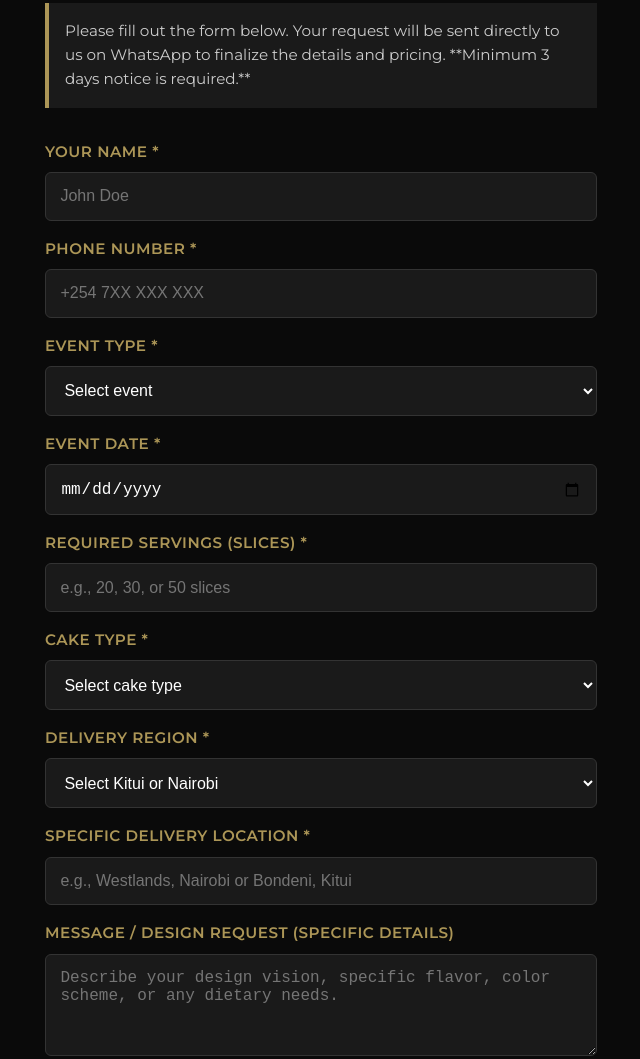
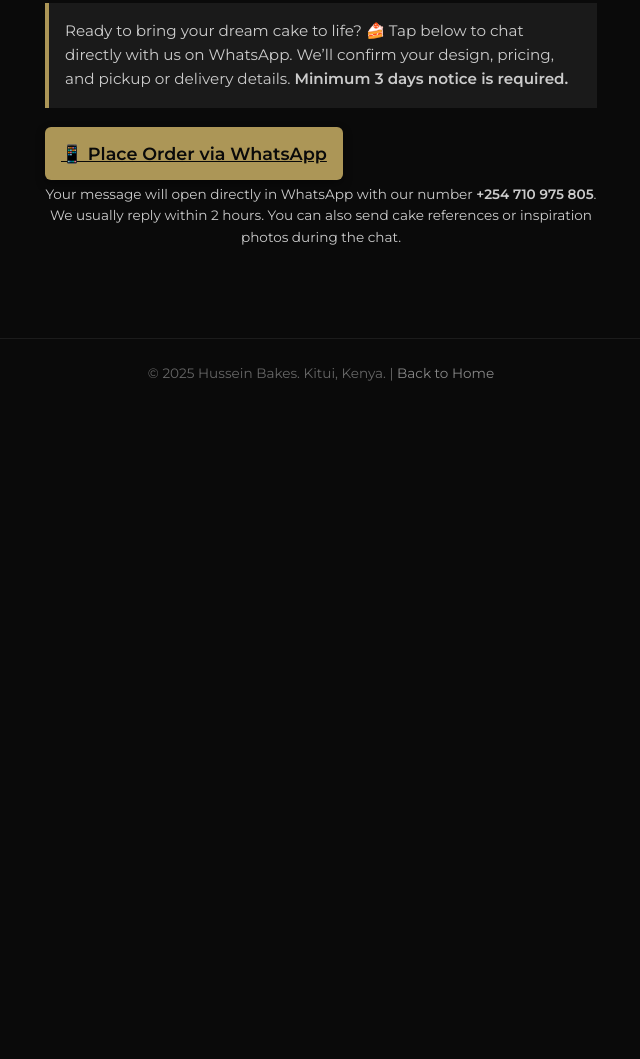
Before and after one commit to husseinbakes/Order-form, a plain HTML site: page index.html in a window 1280 px wide. Shown: the part 391-1450 px from the top of the page, without its empty margins (319-959 px from the left). After the commit the page ends 800 px from the top, so only its background shows below. Drawn offline with Linux system fonts and the light colour scheme; files that its build step writes are made by us from their sources.

Commit message:
Update index.html

```diff
--- a/index.html
+++ b/index.html
@@ -4,22 +4,24 @@
   <meta charset="UTF-8" />
   <meta name="viewport" content="width=device-width, initial-scale=1.0"/>
 
-  <title>Place an Order | Hussein Bakes - Custom Cakes Kitui & Nairobi</title>
-  <meta name="description" content="Start your custom cake order with Hussein Bakes. Handcrafted, luxury cakes for weddings, birthdays, and events in Kitui and Nairobi. Minimum 3 days notice required."/>
+  <title>Order via WhatsApp | Hussein Bakes - Custom Cakes Kitui & Nairobi</title>
+  <meta name="description" content="Order your custom cake easily via WhatsApp. Hussein Bakes crafts luxury cakes for weddings, birthdays, and events in Kitui and Nairobi."/>
   <meta name="author" content="Hussein Salim" />
   <link rel="canonical" href="https://husseinbakes.github.io/husseinbakes_website/order.html" />
 
-  <meta property="og:title" content="Order Your Custom Cake | Hussein Bakes" />
-  <meta property="og:description" content="Use this form to start your custom cake order with Hussein Bakes today! Elegant. Delicious. Delivered." />
+  <!-- Open Graph (Social Preview) -->
+  <meta property="og:title" content="Order Custom Cakes | Hussein Bakes" />
+  <meta property="og:description" content="Chat directly with Hussein Bakes on WhatsApp to order handcrafted cakes for any occasion." />
   <meta property="og:url" content="https://husseinbakes.github.io/husseinbakes_website/order.html" />
   <meta property="og:type" content="website" />
   <meta property="og:image" content="https://husseinbakes.github.io/husseinbakes_website/images/logo.webp" />
 
+  <!-- Fonts & Favicon -->
   <link rel="preconnect" href="https://fonts.googleapis.com" />
   <link rel="preconnect" href="https://fonts.gstatic.com" crossorigin />
   <link href="https://fonts.googleapis.com/css2?family=Cinzel:wght@700&family=Montserrat:wght@400;600&display=swap" rel="stylesheet" />
+  <link rel="icon" href="images/logo.webp" type="image/webp" />
 
-  <link rel="icon" href="images/logo.webp" type="image/webp" />
   <link rel="stylesheet" href="css/styles.css" />
 </head>
 <body>
@@ -36,63 +38,33 @@
   </header>
 
   <main class="form-container" role="main">
-    <p class="intro-text">Please fill out the form below. Your request will be sent directly to us on WhatsApp to finalize the details and pricing. **Minimum 3 days notice is required.**</p>
+    <section class="intro-text">
+      <p>
+        Ready to bring your dream cake to life? 🍰
+        Tap below to chat directly with us on WhatsApp.
+        We’ll confirm your design, pricing, and pickup or delivery details.
+        <strong>Minimum 3 days notice is required.</strong>
+      </p>
+    </section>
 
-    <form id="cakeOrderForm" novalidate aria-live="polite">
-      <label for="name">Your Name <span aria-hidden="true">*</span></label>
-      <input type="text" id="name" name="name" required placeholder="John Doe" autocomplete="name" />
+    <a
+      href="https://wa.me/254710975805?text=Hi%20Hussein%20Bakes!%20I'd%20like%20to%20order%20a%20custom%20cake.%20Here%20are%20my%20details%3A%0A-%20Name%3A%20%0A-%20Event%20Type%3A%20%0A-%20Date%3A%20%0A-%20Cake%20Type%3A%20%0A-%20Servings%3A%20%0A-%20Location%3A%20%0A-%20Notes%3A%20"
+      class="order-btn"
+      target="_blank"
+      rel="noopener">
+      📱 Place Order via WhatsApp
+    </a>
 
-      <label for="phone">Phone Number <span aria-hidden="true">*</span></label>
-      <input type="tel" id="phone" name="phone" required placeholder="+254 7XX XXX XXX" autocomplete="tel" pattern="^\+?254\s?7\d{8}$" title="Format: +254 7XXXXXXXX" />
-
-      <label for="event">Event Type <span aria-hidden="true">*</span></label>
-      <select id="event" name="event" required>
-        <option value="" disabled selected>Select event</option>
-        <option value="Wedding">Wedding</option>
-        <option value="Birthday">Birthday</option>
-        <option value="Baby Shower">Baby Shower</option>
-        <option value="Graduation">Graduation</option>
-        <option value="Corporate Event">Corporate Event</option>
-        <option value="Other">Other</option>
-      </select>
-
-      <label for="date">Event Date <span aria-hidden="true">*</span></label>
-      <input type="date" id="date" name="date" required />
-
-      <label for="servings">Required Servings (Slices) <span aria-hidden="true">*</span></label>
-      <input type="number" id="servings" name="servings" required placeholder="e.g., 20, 30, or 50 slices" min="5" />
-
-      <label for="cake">Cake Type <span aria-hidden="true">*</span></label>
-      <select id="cake" name="cake" required>
-        <option value="" disabled selected>Select cake type</option>
-        <option value="Signature Cake">Signature Cake (Standard Design)</option>
-        <option value="Specialty Cake">Specialty Cake (Advanced Flavor)</option>
-        <option value="Celebration Cake">Celebration Cake (Custom Design)</option>
-        <option value="Wedding Cake">Wedding Cake (Tiered)</option>
-        <option value="Mini Treats">Mini Treats (Cupcakes, Bento)</option>
-      </select>
-
-      <label for="region">Delivery Region <span aria-hidden="true">*</span></label>
-      <select id="region" name="region" required>
-          <option value="" disabled selected>Select Kitui or Nairobi</option>
-          <option value="Kitui">Kitui County</option>
-          <option value="Nairobi">Nairobi Area</option>
-      </select>
-
-      <label for="location">Specific Delivery Location <span aria-hidden="true">*</span></label>
-      <input type="text" id="location" name="location" required placeholder="e.g., Westlands, Nairobi or Bondeni, Kitui" />
-
-      <label for="notes">Message / Design Request (Specific Details)</label>
-      <textarea id="notes" name="notes" rows="4" placeholder="Describe your design vision, specific flavor, color scheme, or any dietary needs."></textarea>
-
-      <button type="submit" class="order-btn">Send Order Request via WhatsApp</button>
-      <p class="whatsapp-note" aria-live="polite">Your order details will be sent to **+254 710 975 805** on WhatsApp for confirmation. We usually respond within 2 hours.</p>
-    </form>
+    <p class="whatsapp-note">
+      Your message will open directly in WhatsApp with our number
+      <strong>+254 710 975 805</strong>. We usually reply within 2 hours.
+      You can also send cake references or inspiration photos during the chat.
+    </p>
   </main>
 
   <footer role="contentinfo">
     <p>© <time datetime="2025">2025</time> Hussein Bakes. Kitui, Kenya. | <a href="index.html">Back to Home</a></p>
   </footer>
 
-  <script src="js/script.js" defer></script> </body>
+</body>
 </html>
```
